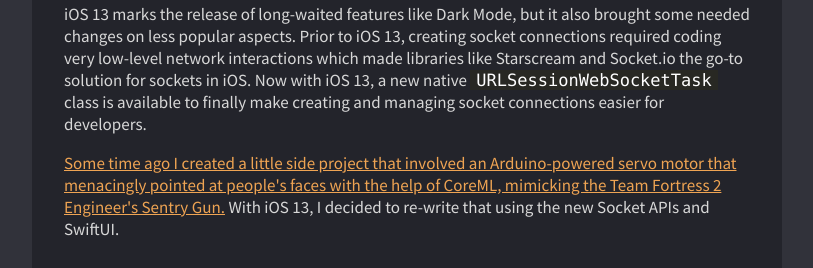
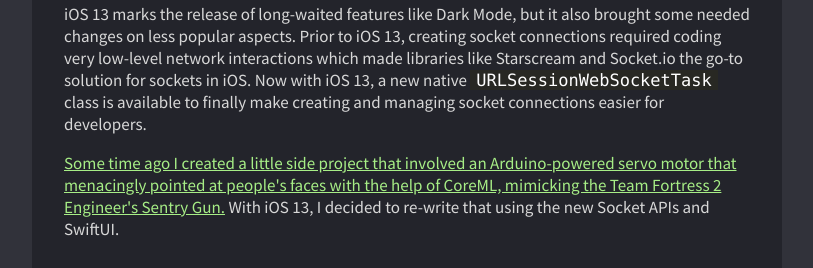
Before and after one commit to rockbruno/rockbruno.github.io, a plain HTML site: page building-a-face-detecting-sentry-gun-with-urlsessionwebsockettask-coreml-swiftui-and-arduino.html in a window 1280 px wide. Shown: the part 885-1153 px from the top of the page, without its empty margins (233-1046 px from the left). Drawn offline with Linux system fonts and the light colour scheme.

Commit message:
Projects

```diff
--- a/building-a-face-detecting-sentry-gun-with-urlsessionwebsockettask-coreml-swiftui-and-arduino.html
+++ b/building-a-face-detecting-sentry-gun-with-urlsessionwebsockettask-coreml-swiftui-and-arduino.html
@@ -44,7 +44,7 @@
   <!-- Prism CSS Stylesheet -->
   <link rel="stylesheet" type="text/css" href="css/prism3.css">
   <!-- Main CSS Stylesheet -->
-  <link rel="stylesheet" type="text/css" href="css/style44.css">
+  <link rel="stylesheet" type="text/css" href="css/style45.css">
 
   </head>
 
--- a/css/style44.css
+++ b/css/style45.css
@@ -5,8 +5,8 @@
 body {
   background: #31323a;
   --text-color: #D8D8D8;
-  --bold-color: #A7EE86;
-  --link-color: #EFA453;
+  --bold-color: #EFA453;
+  --link-color: #A7EE86;
   --detail-color: #afafaf;
   --strong-color: #A7EE86;
   font-family: "Source Sans Pro", sans-serif;
```
Also changed, not shown: focus-on-concepts-not-approaches.html (+1 -1 lines), how-necessary-are-the-programming-fundamentals.html (+1 -1 lines), how-to-solve-any-crash.html (+1 -1 lines), index.html (+1 -1 lines), introsort-timsort-swifts-sorting-algorithm.html (+1 -1 lines), projects.html (+1 -1 lines), reverse-engineering-ios-facebook-messenger-chat.html (+1 -1 lines), reverse-engineering-xcode-issue-crash-symbol.html (+1 -1 lines), talks.html (+1 -1 lines).
